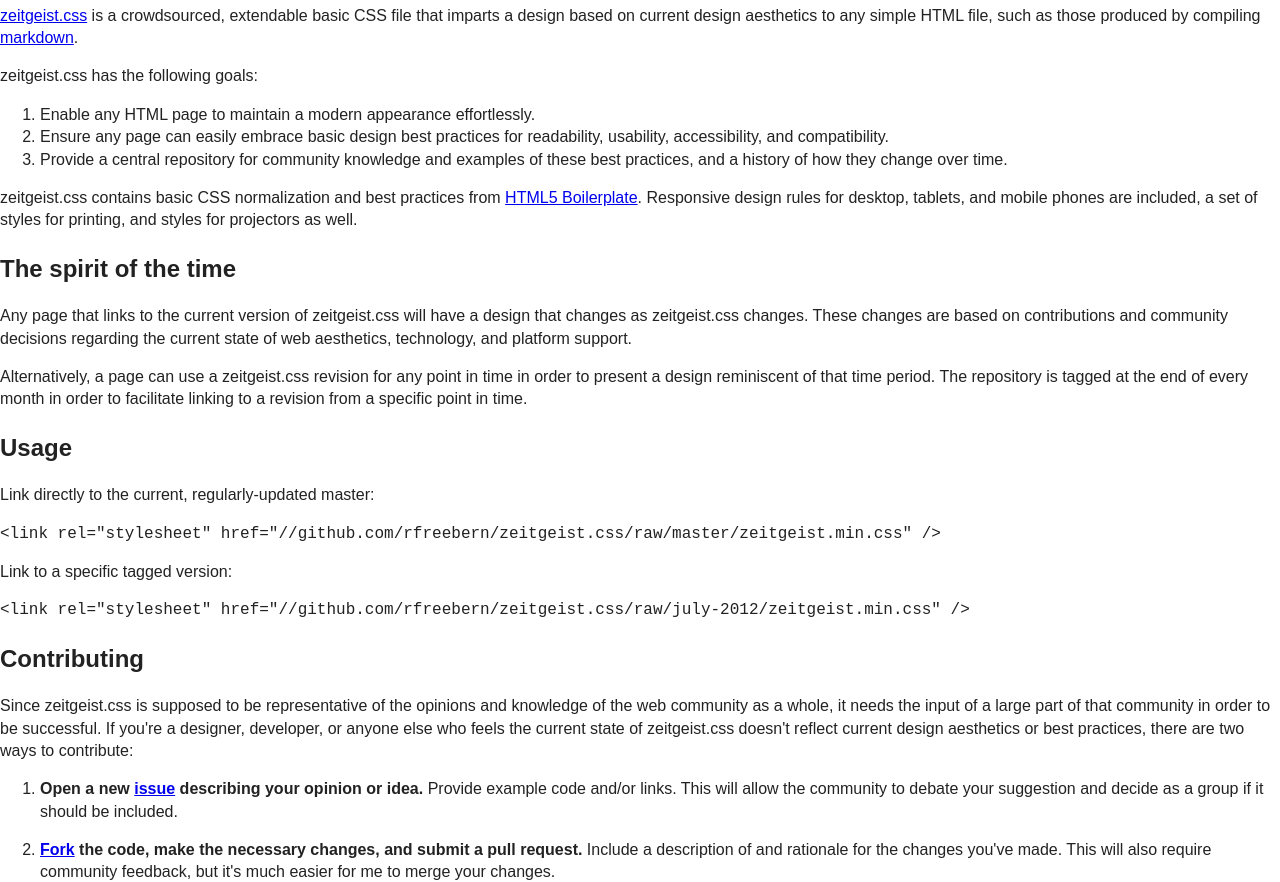
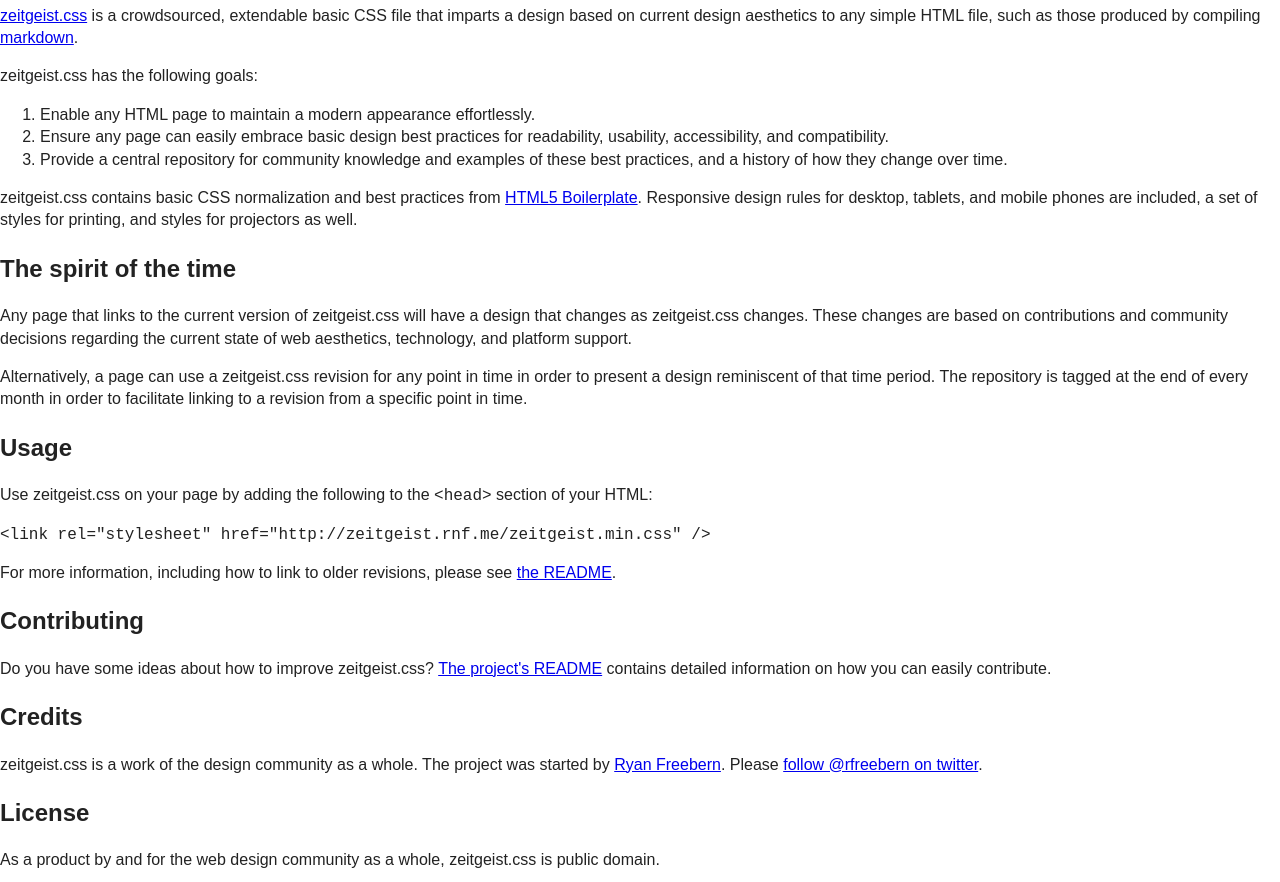
Before and after one commit to rfreebern/zeitgeist.css, a plain HTML site: page index.html in a window 1280 px wide. Shown: the part 83-965 px from the top of the page. Drawn offline with Linux system fonts and the light colour scheme.

Commit message:
Simplify language compared to the README.

```diff
--- a/index.html
+++ b/index.html
@@ -28,24 +28,15 @@
 
     <h2>Usage</h2>
 
-    <p>Link directly to the current, regularly-updated master:</p>
+    <p>Use zeitgeist.css on your page by adding the following to the <code>&lt;head&gt;</code> section of your HTML:</p>
 
-    <pre><code>&lt;link rel="stylesheet" href="//github.com/rfreebern/zeitgeist.css/raw/master/zeitgeist.min.css" /&gt;</code></pre>
+    <pre><code>&lt;link rel="stylesheet" href="http://zeitgeist.rnf.me/zeitgeist.min.css" /&gt;</code></pre>
 
-    <p>Link to a specific tagged version:</p>
-
-    <pre><code>&lt;link rel="stylesheet" href="//github.com/rfreebern/zeitgeist.css/raw/july-2012/zeitgeist.min.css" /&gt;</code></pre>
+    <p>For more information, including how to link to older revisions, please see <a href="http://github.com/rfreebern/zeitgeist.css" title="zeitgeist.css on Github">the README</a>.
 
     <h2>Contributing</h2>
 
-    <p>Since zeitgeist.css is supposed to be representative of the opinions and knowledge of the web community as a whole, it needs the input of a large part of that community in order to be successful. If you're a designer, developer, or anyone else who feels the current state of zeitgeist.css doesn't reflect current design aesthetics or best practices, there are two ways to contribute:</p>
-
-    <ol>
-        <li><p><strong>Open a new <a href="https://github.com/rfreebern/zeitgeist.css/issues" title="zeitgeist.css Issues">issue</a> describing your opinion or idea.</strong>
-        Provide example code and/or links. This will allow the community to debate your suggestion and decide as a group if it should be included.</p></li>
-        <li><p><strong><a href="https://github.com/rfreebern/zeitgeist.css/fork_select" title="Fork zeitgeist.css">Fork</a> the code, make the necessary changes, and submit a pull request.</strong>
-        Include a description of and rationale for the changes you've made. This will also require community feedback, but it's much easier for me to merge your changes.</p></li>
-    </ol>
+    <p>Do you have some ideas about how to improve zeitgeist.css? <a href="http://github.com/rfreebern/zeitgeist.css" title="zeitgeist.css on Github">The project's README</a> contains detailed information on how you can easily contribute.</p>
 
     <h2>Credits</h2>
 
```
